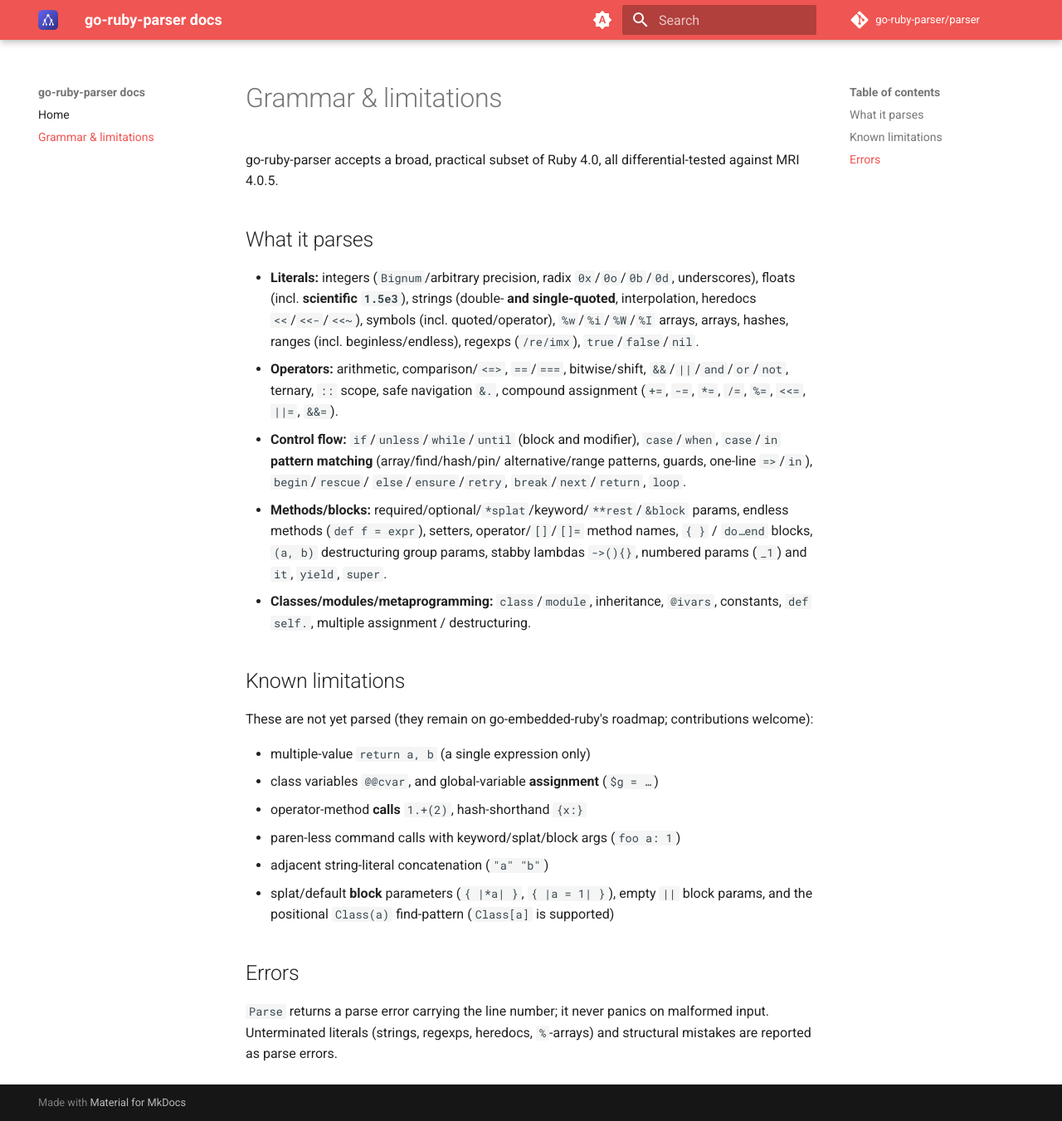
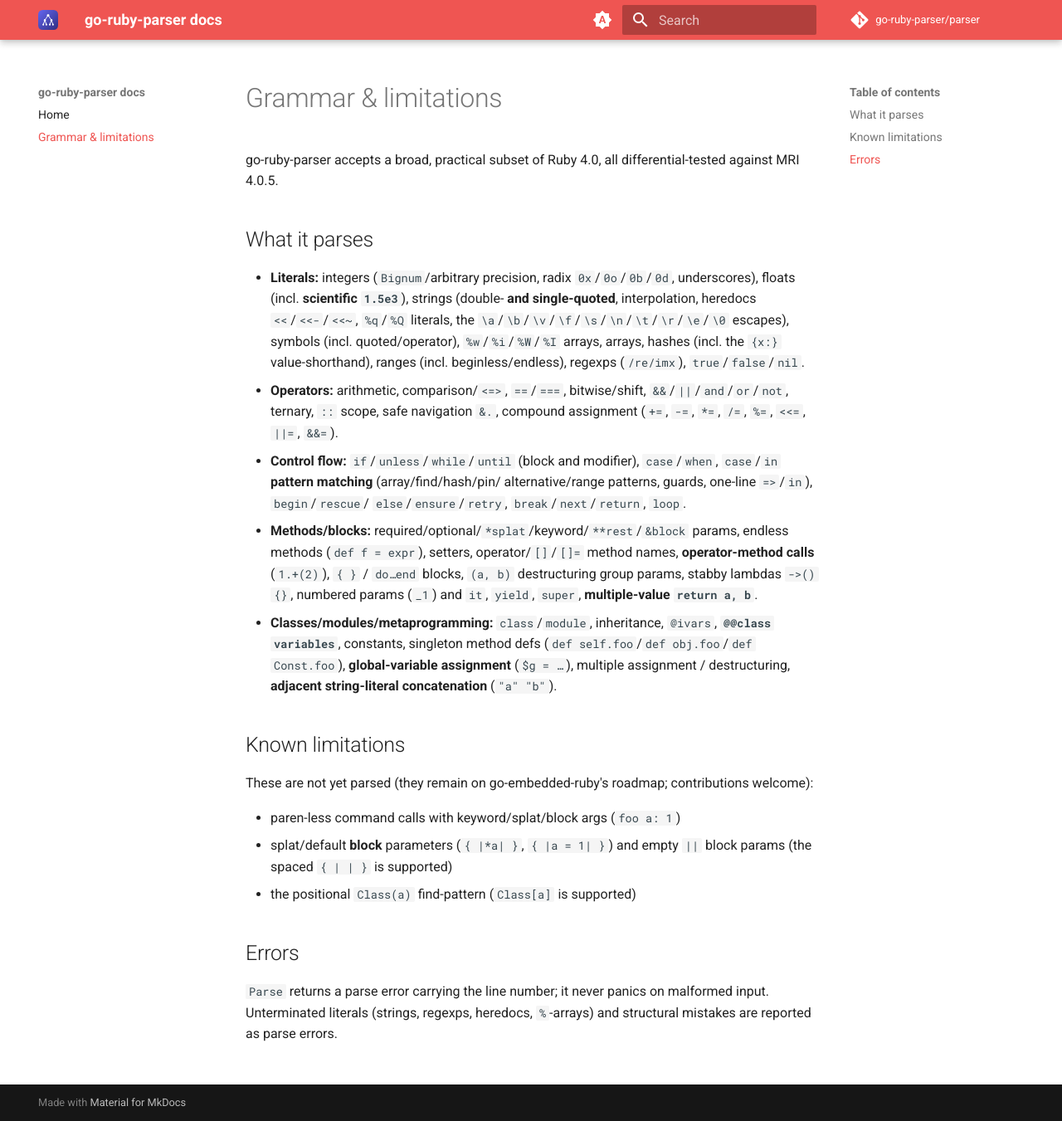
Before and after one commit to go-ruby-parser/docs, an MkDocs documentation site: the page built from docs/grammar.md, in a window 1280 px wide and 1351 px high. Shown: the whole window at 83% size. Built offline with MkDocs 1.6.1 and Material for MkDocs 9.7.7, drawn with Linux system fonts in a browser that asks for light colours; comment, search, counter and statistics services are not loaded; the version menu is left out.

Commit message:
docs: grammar reflects features landed this cycle
Mirror the README sync: multiple-value return, class variables (@@),
global-variable assignment ($g =), operator-method calls (1.+(2)), hash
value-shorthand ({x:}) and adjacent string concatenation move from Known
limitations into What it parses, plus %q/%Q literals, the \a\b\v\f\s escapes,
and def obj.foo/def Const.foo. Limitations trimmed to the forms that remain.

```diff
--- a/docs/grammar.md
+++ b/docs/grammar.md
@@ -7,9 +7,11 @@ differential-tested against MRI 4.0.5.
 
 - **Literals:** integers (`Bignum`/arbitrary precision, radix `0x`/`0o`/`0b`/`0d`,
   underscores), floats (incl. **scientific `1.5e3`**), strings (double- **and
-  single-quoted**, interpolation, heredocs `<<`/`<<-`/`<<~`), symbols (incl.
-  quoted/operator), `%w`/`%i`/`%W`/`%I` arrays, arrays, hashes, ranges (incl.
-  beginless/endless), regexps (`/re/imx`), `true`/`false`/`nil`.
+  single-quoted**, interpolation, heredocs `<<`/`<<-`/`<<~`, `%q`/`%Q` literals,
+  the `\a`/`\b`/`\v`/`\f`/`\s`/`\n`/`\t`/`\r`/`\e`/`\0` escapes), symbols (incl.
+  quoted/operator), `%w`/`%i`/`%W`/`%I` arrays, arrays, hashes (incl. the `{x:}`
+  value-shorthand), ranges (incl. beginless/endless), regexps (`/re/imx`),
+  `true`/`false`/`nil`.
 - **Operators:** arithmetic, comparison/`<=>`, `==`/`===`, bitwise/shift,
   `&&`/`||`/`and`/`or`/`not`, ternary, `::` scope, safe navigation `&.`,
   compound assignment (`+=`, `-=`, `*=`, `/=`, `%=`, `<<=`, `||=`, `&&=`).
@@ -19,24 +21,24 @@ differential-tested against MRI 4.0.5.
   `else`/`ensure`/`retry`, `break`/`next`/`return`, `loop`.
 - **Methods/blocks:** required/optional/`*splat`/keyword/`**rest`/`&block`
   params, endless methods (`def f = expr`), setters, operator/`[]`/`[]=` method
-  names, `{ }` / `do…end` blocks, `(a, b)` destructuring group params, stabby
-  lambdas `->(){}`, numbered params (`_1`) and `it`, `yield`, `super`.
+  names, **operator-method calls** (`1.+(2)`), `{ }` / `do…end` blocks,
+  `(a, b)` destructuring group params, stabby lambdas `->(){}`, numbered params
+  (`_1`) and `it`, `yield`, `super`, **multiple-value `return a, b`**.
 - **Classes/modules/metaprogramming:** `class`/`module`, inheritance, `@ivars`,
-  constants, `def self.`, multiple assignment / destructuring.
+  **`@@class variables`**, constants, singleton method defs
+  (`def self.foo`/`def obj.foo`/`def Const.foo`), **global-variable assignment**
+  (`$g = …`), multiple assignment / destructuring, **adjacent string-literal
+  concatenation** (`"a" "b"`).
 
 ## Known limitations
 
 These are not yet parsed (they remain on go-embedded-ruby's roadmap;
 contributions welcome):
 
-- multiple-value `return a, b` (a single expression only)
-- class variables `@@cvar`, and global-variable **assignment** (`$g = …`)
-- operator-method **calls** `1.+(2)`, hash-shorthand `{x:}`
 - paren-less command calls with keyword/splat/block args (`foo a: 1`)
-- adjacent string-literal concatenation (`"a" "b"`)
-- splat/default **block** parameters (`{ |*a| }`, `{ |a = 1| }`), empty `||`
-  block params, and the positional `Class(a)` find-pattern (`Class[a]` is
-  supported)
+- splat/default **block** parameters (`{ |*a| }`, `{ |a = 1| }`) and empty `||`
+  block params (the spaced `{ | | }` is supported)
+- the positional `Class(a)` find-pattern (`Class[a]` is supported)
 
 ## Errors
 
```
